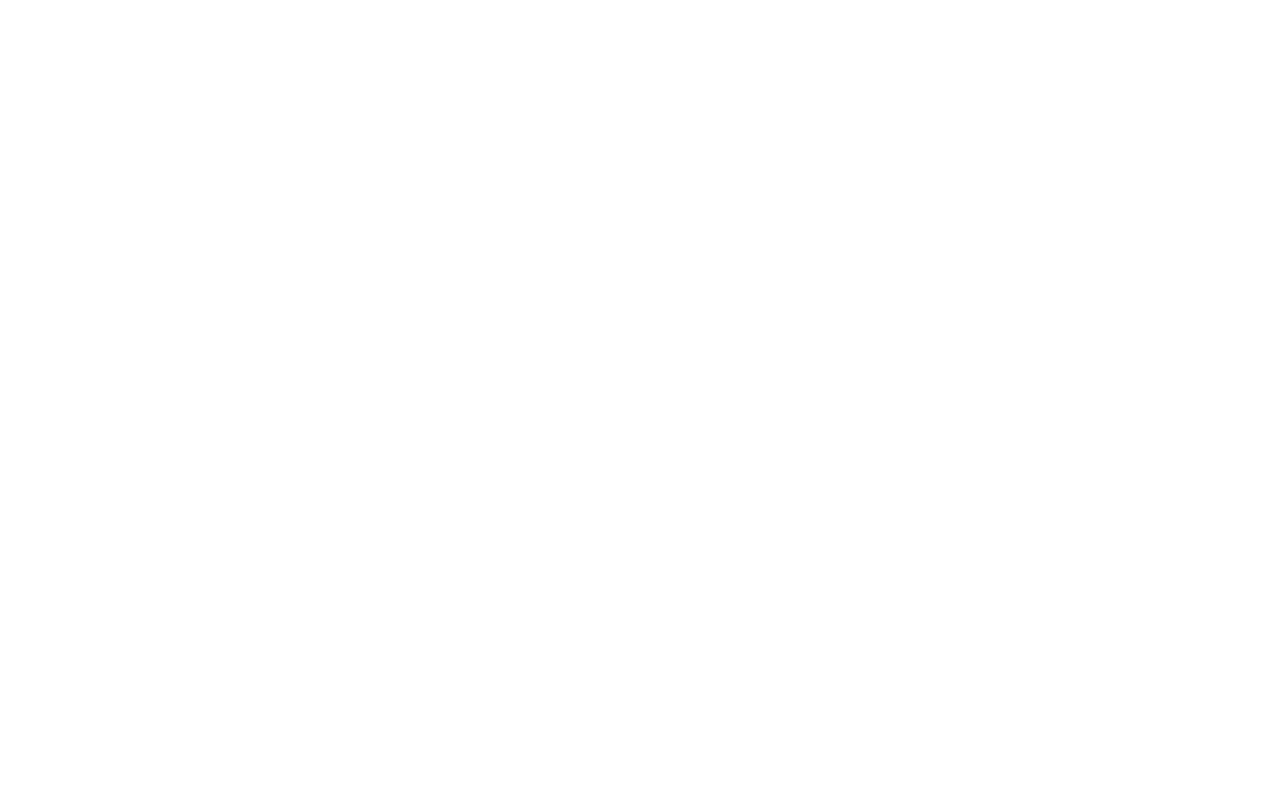
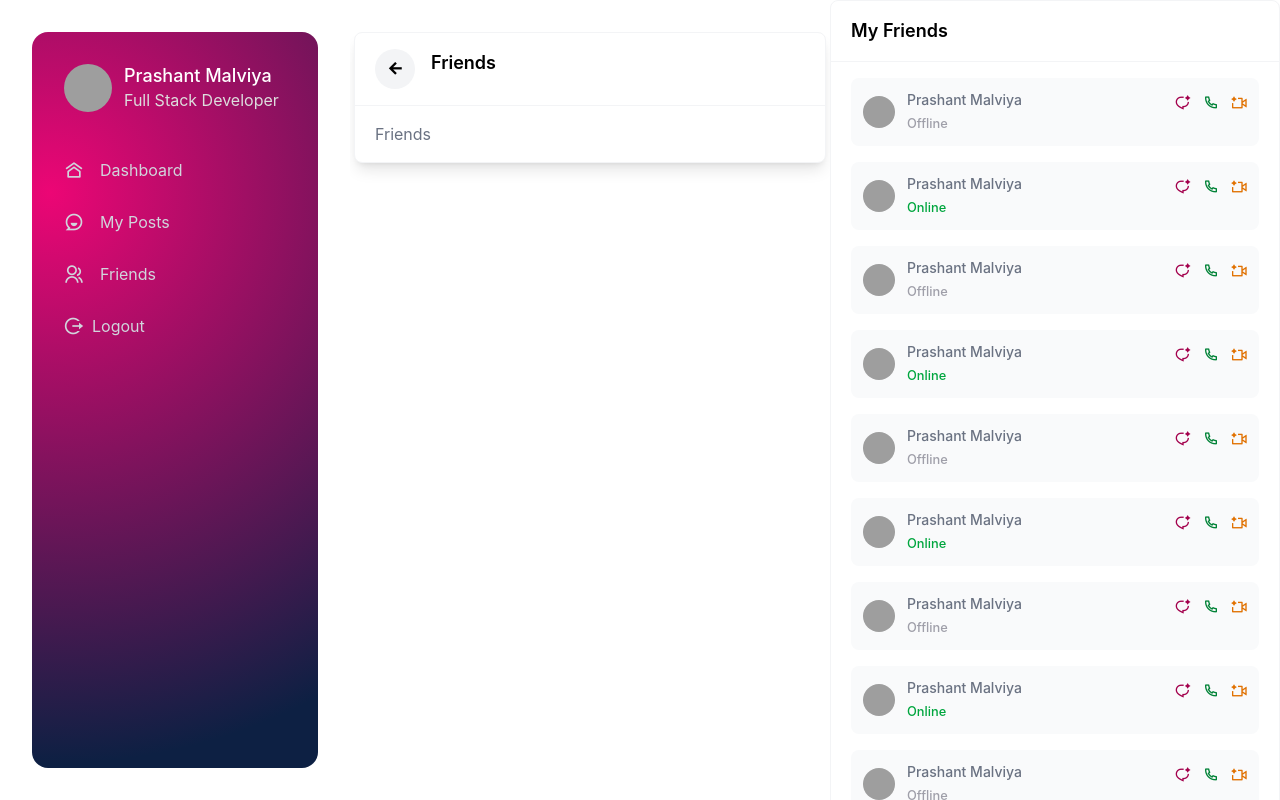
Before and after one commit to Prashant-Malviya/Sangati, a React (Vite) app: page /app/friends in a window 1280 px wide. Before the commit this address had no page. Built offline with nearby package versions, Linux system fonts and the light colour scheme; grey boxes are pictures that could not be loaded.

Commit message:
sidebar completed

```diff
--- a/src/App.tsx
+++ b/src/App.tsx
@@ -5,6 +5,9 @@ import Home from './components/Home';
 import Login from './components/Login';
 import Signup from './components/Signup';
 import Layout from './components/app/Layout';
+import Dashboard from './components/app/Dashboard';
+import Post from './components/app/Post';
+import Friends from './components/app/Friends';
 
 const App = () => {
   return (
@@ -15,7 +18,13 @@ const App = () => {
       <Route path="/" element={<Home />} />
       <Route path="/login" element={<Login />} />
       <Route path="/signup" element={<Signup />} />
-      <Route path="/app" element={<Layout />} />
+
+      <Route path='/app' element={<Layout />}>
+        <Route path="dashboard" element={<Dashboard />} />
+        <Route path='my-posts' element={<Post />} />
+        <Route path='friends' element={<Friends />} />
+      </Route>
+
 
     </Routes>
 
--- /dev/null
+++ b/src/components/app/Dashboard.tsx
@@ -0,0 +1,9 @@
+import React from 'react'
+
+const Dashboard = () => {
+  return (
+    <div>Dashboard</div>
+  )
+}
+
+export default Dashboard
--- /dev/null
+++ b/src/components/app/Friends.tsx
@@ -0,0 +1,9 @@
+import React from 'react'
+
+const Friends = () => {
+  return (
+    <div>Friends</div>
+  )
+}
+
+export default Friends
--- a/src/components/app/Layout.tsx
+++ b/src/components/app/Layout.tsx
@@ -1,15 +1,16 @@
-import { href, Link } from "react-router-dom";
+import { Link , Outlet, useLocation} from "react-router-dom";
 import Avatar from "../shared/Avatar";
 import Card from "../shared/Card";
+import { useState } from "react";
 
 const Layout = () => {
 
-  const asideSize = 350
+  const [leftAsideSize,setLeftAsideSize] = useState(350);
+  const rightAsideSize = 450;
+  const collapseSize = 140;
 
-  const sectionDimension = {
-    widht: `calc(100% - ${asideSize}px)`,
-    marginLeft: asideSize,
-  }
+  const {pathname} = useLocation();
+
 
   const sidebarStyle = {
     backgroundImage:
@@ -19,61 +20,136 @@ const Layout = () => {
   const menus = [
     {
       icon: "ri-home-9-line",
-      href: "/app",
+      href: "/app/dashboard",
       label: "dashboard",
     },
     {
       icon: "ri-chat-smile-3-line",
-      href: "/posts",
+      href: "/app/my-posts",
       label: "my posts",
     },
     {
       icon: "ri-group-line",
-      href: "/friends",
+      href: "/app/friends",
       label: "friends",
     },
   ];
 
+  const getPathName = (path:string)=>{
+    return path.split("/").pop()?.split("-").join(" ")
+  }
+
   return (
     <div className="min-h-screen">
-      <aside className="bg-white fixed top-0 left-0 h-full p-8 overflow-auto" style={{width: asideSize}}>
+      <aside
+        className="bg-white fixed top-0 left-0 h-full p-8 overflow-auto"
+        style={{ width: leftAsideSize, transition: '0.3s' }}
+      >
         <div className=" space-y-8 h-full rounded-2xl p-8" style={sidebarStyle}>
-          <Avatar
+
+          {
+            leftAsideSize === collapseSize ?
+            <i className="ri-user-fill text-xl text-white animate__animated animate__fadeIn" title="user profile"></i>:
+
+            <div className="animate__animated animate__fadeIn">
+
+             <Avatar
             title="Prashant Malviya"
             subtitle="Full Stack Developer"
             image="/images/avatar.png"
             titleColor="white"
             subtitleColor="#ddd"
+            size={leftAsideSize === collapseSize ?  "md" : "lg"}
           />
+
+            </div>
+
+          }
+
 
           <div>
             {menus.map((item, index) => (
               <Link
                 key={index}
                 to={item.href}
-                className="flex items-center gap-3 text-gray-300 py-3 hover:text-white"
+                className="flex items-center gap-4 text-gray-300 py-3 hover:text-white"
               >
-                <i className={`${item.icon} text-xl`}></i>
-                <label className="capitalize">{item.label}</label>
+                <i className={`${item.icon} text-xl`} title={item.label}></i>
+                <label className={`capitalize ${leftAsideSize === collapseSize ? "hidden" : ""}`}>{item.label}</label>
               </Link>
             ))}
 
             <button className="flex items-center gap-2 text-gray-300 py-3 hover:text-white">
-              <i className="ri-logout-circle-r-line text-xl"></i>
-              <label>Logout</label>
+              <i className="ri-logout-circle-r-line text-xl" title="Logout"></i>
+              <label className={`${leftAsideSize === collapseSize ? "hidden" : ""}`}>Logout</label>
             </button>
           </div>
         </div>
       </aside>
 
-      <section className="rounded-2xl p-8 " style={sectionDimension}>
-
+      <section className="py-8 px-1"
+      style={{
+        width: `calc(100% - ${leftAsideSize + rightAsideSize}px)`,
+        marginLeft: leftAsideSize,
+         transition: '0.3s'
+        }}>
+        <Card
+         title={
+          <div className="flex gap-4">
+            <button className="bg-gray-100 w-10 h-10 rounded-full hover:bg-slate-200" onClick={()=>setLeftAsideSize(leftAsideSize === 350 ? collapseSize : 350)}>
+              <i className="ri-arrow-left-line"></i>
+              </button>
+              <h1>{getPathName(pathname)}</h1>
+          </div>
+         }
+         divider
+         >
+          <Outlet />
+        </Card>
       </section>
 
-      <aside className="bg-white fixed top-0 right-0 h-full overflow-auto" style={{width:asideSize}}>
+      <aside
+        className="bg-white fixed top-0 right-0 h-full overflow-auto"
+        style={{ width: rightAsideSize,  transition: '0.3s' }}
+      >
+        <Card title="My Friends" divider>
+          <div className="space-y-4">
+            {Array(20)
+              .fill(0)
+              .map((item, index) => (
+                <div key={index} className="bg-gray-50 p-3 rounded-lg flex justify-between">
+                  <Avatar
+                    size="md"
+                    image="/images/avatar.png"
+                    title="Prashant Malviya"
+                    subtitle={
+                      <small className={`${index % 2 === 0 ? 'text-zinc-400' : 'text-green-600'} font-medium`}>
 
-        <Card></Card>
+                        {index % 2 === 0 ? "Offline" : "Online"}
+                      </small>
+                    }
+                  />
 
+                  <div className="space-x-3">
+                      <button className="hover:text-pink-700 text-pink-800">
+                        <i className="ri-chat-ai-line" title="Chat"></i>
+                      </button>
+
+                       <button className="hover:text-green-600 text-green-700">
+                        <i className="ri-phone-line" title="Call"></i>
+                      </button>
+
+                       <button className="hover:text-amber-500 text-amber-600">
+                        <i className="ri-video-on-ai-line" title="Video Call"></i>
+                      </button>
+
+
+
+                  </div>
+                </div>
+              ))}
+          </div>
+        </Card>
       </aside>
     </div>
   );
--- /dev/null
+++ b/src/components/app/Post.tsx
@@ -0,0 +1,9 @@
+import React from 'react'
+
+const Post = () => {
+  return (
+    <div>Post</div>
+  )
+}
+
+export default Post
--- a/src/components/shared/Avatar.tsx
+++ b/src/components/shared/Avatar.tsx
@@ -1,25 +1,34 @@
-import type { FC } from "react";
+import type { FC, ReactNode } from "react";
 
 interface AvatarInterface {
-  title?: string;
-  subtitle?: string;
+  title?: string | null;
+  subtitle?: ReactNode;
   image?: string;
   titleColor?: string;
   subtitleColor?: string;
+  size?: "lg" | "md"
 }
 
-const Avatar: FC<AvatarInterface> = ({ title, subtitle='subtitle missing', image, titleColor="3000000",subtitleColor="#f5f5f5" }) => {
+const Avatar: FC<AvatarInterface> = ({size="lg", title, subtitle='subtitle missing', image, titleColor="3000000",subtitleColor="#f5f5f5" }) => {
   return (
     <div className="flex gap-3 items-center">
-      {image && (
-        <img src={image} className="w-12 h-12 rounded-full object-cover" />
-      )}
+      {
+      image
+      && (
+        <img
+         src={image}
+         className={`${size === "lg" ? "w-12 h-12" : "w-8 h-8"} rounded-full object-cover` }
+         />
+      )
+      }
 
       {title && subtitle && (
         <div className="flex flex-col">
-          <h1 className="text-lg/6 font-medium" style={{color: titleColor}}>{title}</h1>
+          <h1 className={`${size === "lg" ? "text-lg/6" : "text-sm"} font-medium`} style={{color: titleColor}}>{title}</h1>
 
-          <label className="text-sm" style={{color: subtitleColor}}>{subtitle}</label>
+          <div style={{color: subtitleColor}}>
+            {subtitle}
+          </div>
         </div>
       )}
     </div>
--- a/src/components/shared/Card.tsx
+++ b/src/components/shared/Card.tsx
@@ -1,21 +1,27 @@
-import type { FC, ReactElement } from "react";
+import type { FC, ReactElement, ReactNode } from "react";
 
 interface CardInterface {
-  children?: string;
-  title?: string;
+  children?: ReactElement;
+  title?: ReactNode;
   footer?: ReactElement
+  divider?:boolean
 }
 
 const Card: FC<CardInterface> = (
   {
     children,
     title,
-    footer
+    footer,
+    divider=false,
+
   }
 ) => {
   return (
-    <div className="bg-white shadow-lg p-8 rounded-lg border border-gray-100 space-y-2">
-      {title && <h1 className="text-lg font-semibold">{title}</h1>}
+    <div className="bg-white shadow-lg px-5 py-4 rounded-lg border border-gray-100 space-y-2">
+      {title && <h1 className="capitalize text-lg font-semibold">{title}</h1>}
+      {divider &&
+      <div className="border-b -mx-5 my-4 border-b-gray-100" />
+      }
       {children && <div className="text-gray-500">{children}</div>}
       {footer && <div className="mt-4">{footer}</div>}
     </div>
```
